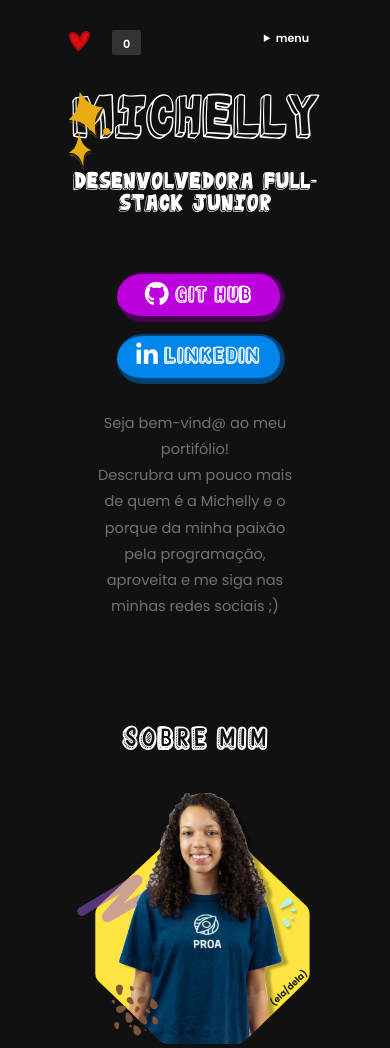
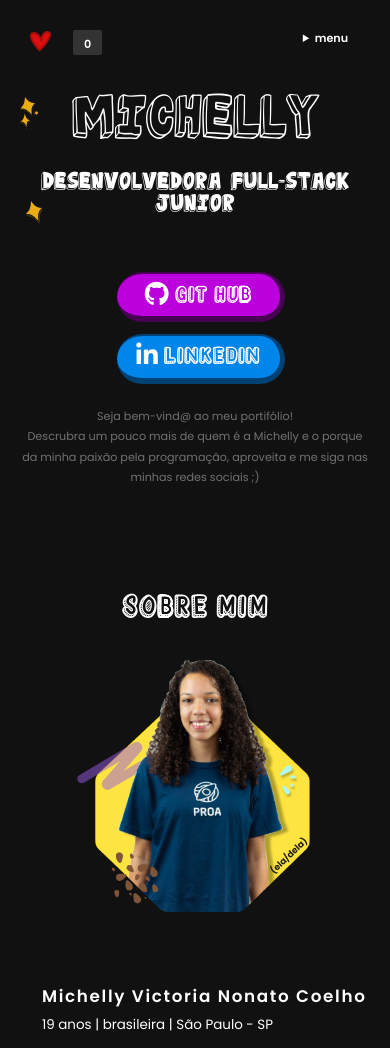
Before and after one commit to MichellyNonatto/Michelly-Nonatto, a plain HTML site: page portifolio/index.html in a window 390 px wide. Shown: the top 1048 px of the page. Drawn offline with Linux system fonts and the light colour scheme.

Commit message:
atualizaçõa 02/08

```diff
--- a/portifolio/css/style.css
+++ b/portifolio/css/style.css
@@ -50,8 +50,21 @@ html {
 
 /* estrelas fundo */
 
-.stars_container{
+.stars_container {
     position: absolute;
+
+}
+
+.star1 img {
+    position: relative;
+    left: 2.5em;
+    top: .5em;
+}
+
+.star2 {
+    position: relative;
+    left: 3em;
+    top: 6.5em;
 }
 
 /* menu */
@@ -215,16 +228,18 @@ h3 {
     height: 3rem;
     background: #FF006E;
     border-color: #A20046;
-    margin: 0; padding: 0;
+    margin: 0;
+    padding: 0;
 }
 
-.contact{
+.contact {
     display: flex;
     align-items: center;
-    justify-items: center; justify-content: center;
+    justify-items: center;
+    justify-content: center;
 }
 
-.email{
+.email {
     font-size: 1rem;
     font-weight: 400;
     text-decoration-line: underline;
@@ -265,6 +280,11 @@ h3 {
 /* responsividade */
 
 @media (max-width:425px) {
+
+    body {
+        margin: 5px 5% 50px 5%;
+    }
+
     #initial h2 {
         font-size: 5em;
     }
@@ -272,13 +292,42 @@ h3 {
     #initial h3 {
         font-size: 2em;
     }
-    .container{
-        display:inline;
+
+    .container {
+        display: inline;
     }
 
-     .name i{
+    .name i {
         display: none;
     }
+
+    .menu a {
+        line-height: 1.5em;
+    }
+
+    .stars_container {
+        left: -1em;
+    }
+
+    .star1 {
+        width: 40%;
+        height: auto;
+    }
+
+    .star2 {
+        width: 40%;
+        height: auto;
+    }
+
+    .aboutme p {
+        margin: 1em 0 0 0;
+        font-size: 1em;
+    }
+
+    .email {
+        font-size: .3em;
+    }
+
 }
 
 @media (max-width:770px) {
@@ -296,6 +345,7 @@ h3 {
         width: 70%;
         height: auto;
     }
+
 
 }
 
@@ -344,7 +394,7 @@ h3 {
 }
 
 ::-webkit-scrollbar-thumb {
-    background-color: #392f5a;
+    background-color: #44289c;
     border-radius: .5rem;
 }
 
--- a/portifolio/index.html
+++ b/portifolio/index.html
@@ -47,10 +47,10 @@
             <div class="star1">
                 <img src="img/estrela.svg" alt="">
             </div>
-            <!-- <div class="star2">
+            <div class="star2">
                 <img src="img/estrela1.svg" alt="">
             </div>
-            <div class="star3">
+            <!-- <div class="star3">
                 <img src="img/estrela2.svg" alt="">
             </div>
             <div class="star4">
```
